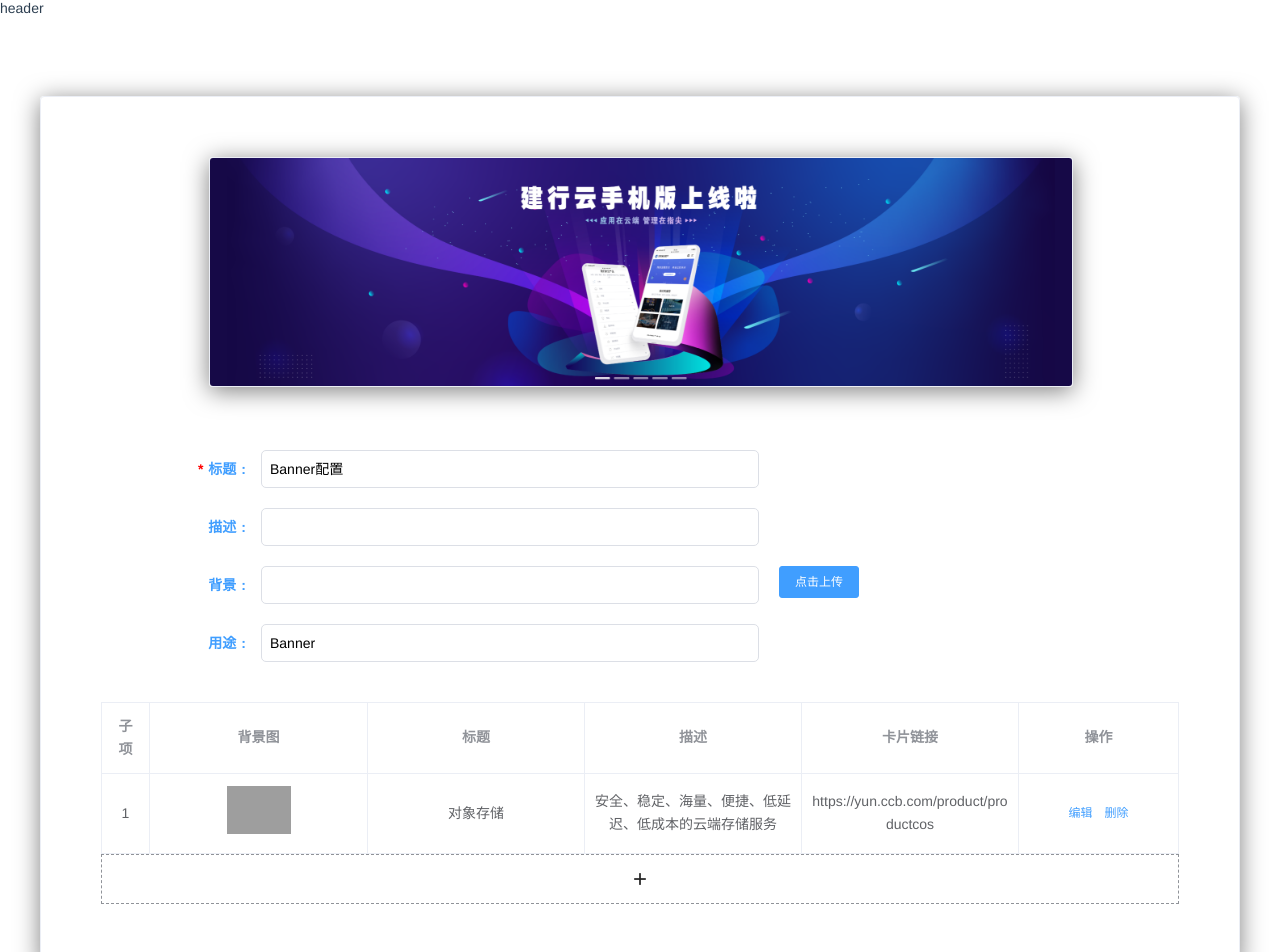
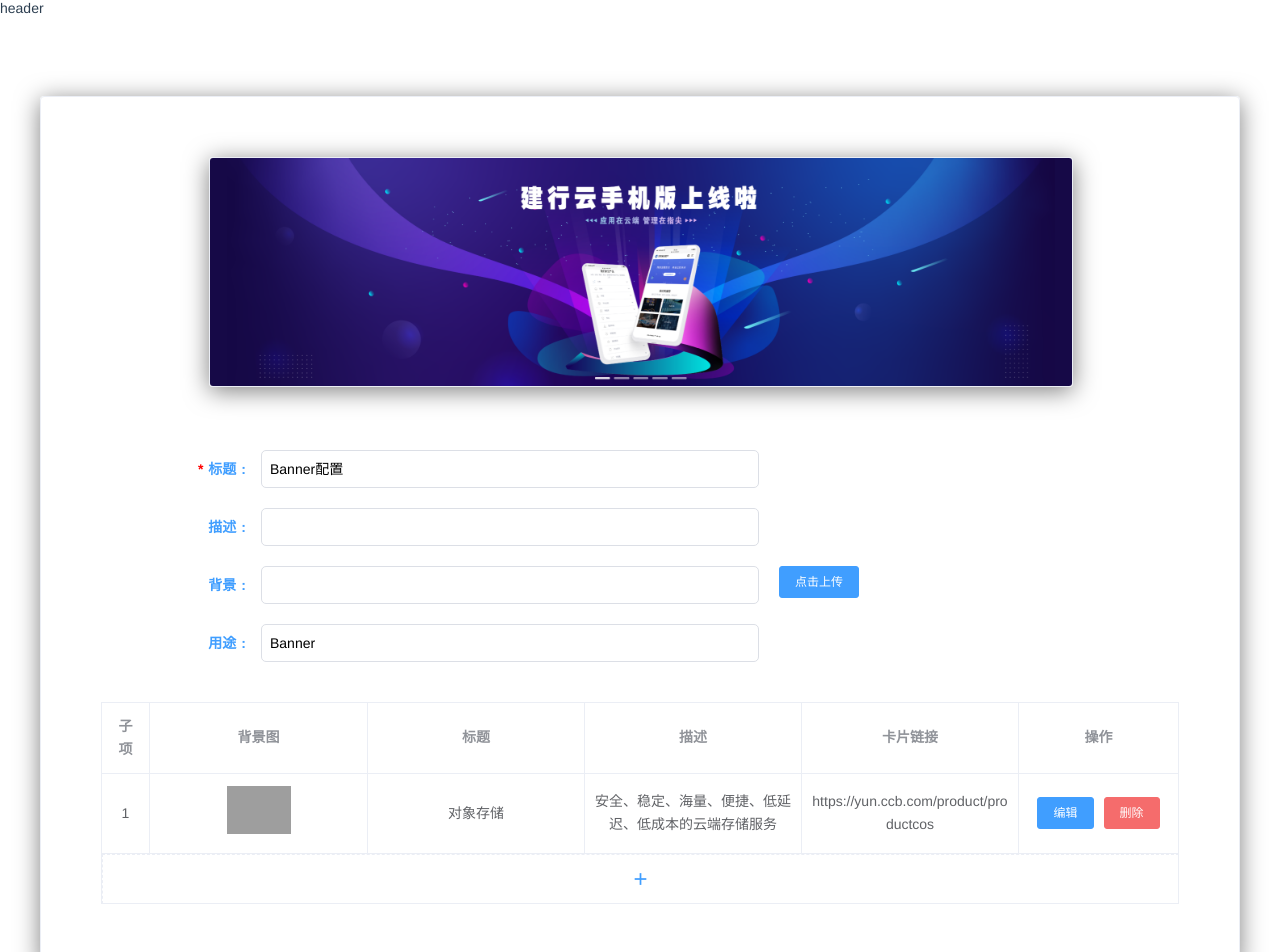
Before and after one commit to czf2015/zerda, a Vue app: page / in a window 1280 px wide. Shown: the top 952 px of the page. Built offline with nearby package versions, Linux system fonts and the light colour scheme; grey boxes are pictures that could not be loaded.

Commit message:
修改首页表格

```diff
--- a/src/components/Form/index.vue
+++ b/src/components/Form/index.vue
@@ -33,7 +33,7 @@
       <footer>
         <Submit
           class="btn_save"
-          label="保存"
+          label="确定"
           @click="save"
           :disabled="!canSave"
           :class="{ disabled: !canSave }"
@@ -144,7 +144,9 @@
       this.$emit("save", this.formData);
     },
     cancel() {
-      this.$emit("cancel");
+      if (confirm('放弃修改？')) {
+        this.$emit("cancel");
+      }
     },
   },
 };
--- a/src/components/Modal/index.vue
+++ b/src/components/Modal/index.vue
@@ -13,7 +13,7 @@
       <footer>
         <Submit
           class="btn_save"
-          label="保存"
+          label="确定"
           @click="save"
           :disabled="!canSave"
           :class="{ disabled: !canSave }"
--- a/src/components/Table/index.vue
+++ b/src/components/Table/index.vue
@@ -1,8 +1,13 @@
 
 
 <template>
-  <div class="table-wrapper">
-    <el-table :data="datasource" class="table" :stripe="strip" :border="border">
+  <el-table
+    class="table"
+    :data="datasource"
+    :tree-props="{ children: 'children' }"
+    :stripe="strip"
+    :border="border"
+  >
     <el-table-column type="index" :index="1" label="子项" :fixed="true" />
     <TableColumns :columns="columns" />
     <el-table-column fixed="right" label="操作" width="160">
@@ -11,14 +16,15 @@
           v-for="operation in operations"
           :key="operation.field"
           @click="operate(operation, scope.$index)"
-            type="text"
+          :type="operation.field == 'del' ? 'danger' : 'primary'"
           size="small"
         >{{operation.label}}</el-button>
       </template>
     </el-table-column>
+    <template slot="append">
+      <div class="append-row" @click="append">+</div>
+    </template>
   </el-table>
-    <div class="append-row" @click="append">+</div>
-  </div>
 </template>
 
 <script>
@@ -60,7 +66,6 @@
 </script>
 
 <style lang="less" scoped>
-.table-wrapper {
 .table {
   width: 100%;
 }
@@ -69,8 +74,7 @@
   font-size: 24px;
   line-height: 48px;
   text-align: center;
-    color: #222;
-    border: 1px dashed rgb(144, 147, 153);
-  }
+  color: #409eff;
+  border: 1px dashed #ebeef5;
 }
 </style>
```
Lines whose indentation alone changed are shown as unchanged.
